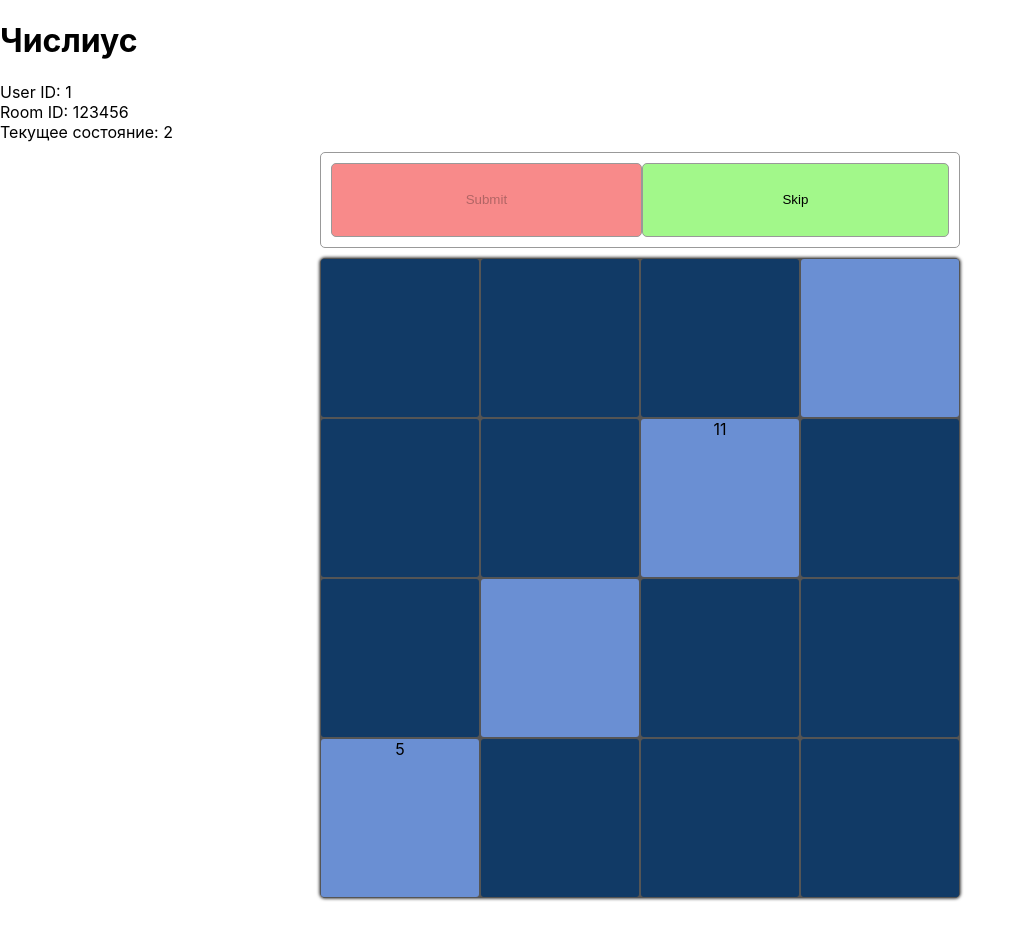
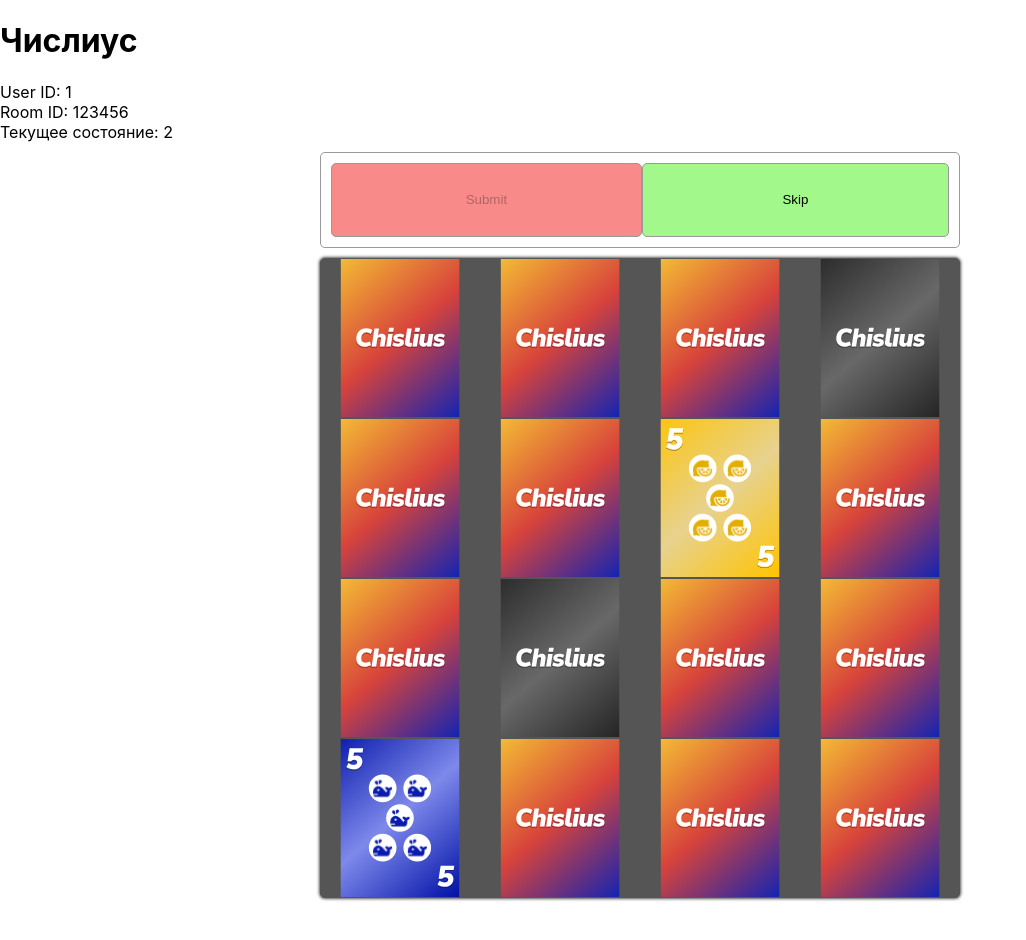
Before and after one commit to future-genius16/Chislius, a React (Create React App) app in the folder chislius_client/: page / in a window 1280 px wide. Shown: the whole page, without its empty margins (0-1026 px from the left). Built offline with nearby package versions, Linux system fonts and the light colour scheme.

Commit message:
Replace text with images in cards

```diff
--- a/chislius_client/src/components/card/Card.css
+++ b/chislius_client/src/components/card/Card.css
@@ -37,16 +37,16 @@
     border-radius: 3px;
 }
 
-.card__front {
-    background-color: #113a66;
-}
-
 .card__back {
     display: block;
     object-fit: contain;
     object-position: center center;
-    background-color: #6a8fd3;
     transform: rotateY(180deg);
+}
+
+.card__image {
+    width: inherit;
+    height: inherit;
 }
 
 .card_invisible {
--- a/chislius_client/src/components/card/Card.js
+++ b/chislius_client/src/components/card/Card.js
@@ -8,12 +8,29 @@ function Card({card, onClick}) {
     }
 
     const getCardImage = () => {
-        return card.img
+        if (card.img === null) {
+            return <img
+                src={`/images/cards/disabled.svg`}
+                alt={`Card ${card.img}`}
+                className="card__image"
+            />
+        }
+        return <img
+            src={`/images/cards/${card.img}.svg`}
+            alt={`Card ${card.img}`}
+            className="card__image"
+        />
     }
 
     return (<article className={`card"${!card.img == null ? ' card_invisible' : ''}`} onClick={handleClick}>
         <div className={`card__container${card.isOpen ? ' card_open' : ''}`}>
-            <div className="card__front"/>
+            <div className="card__front">
+                <img
+                    src={`/images/cards/0.svg`}
+                    alt={`Card ${card.img}`}
+                    className="card__image"
+                />
+            </div>
             <div className="card__back">{getCardImage()}</div>
         </div>
     </article>)
```
